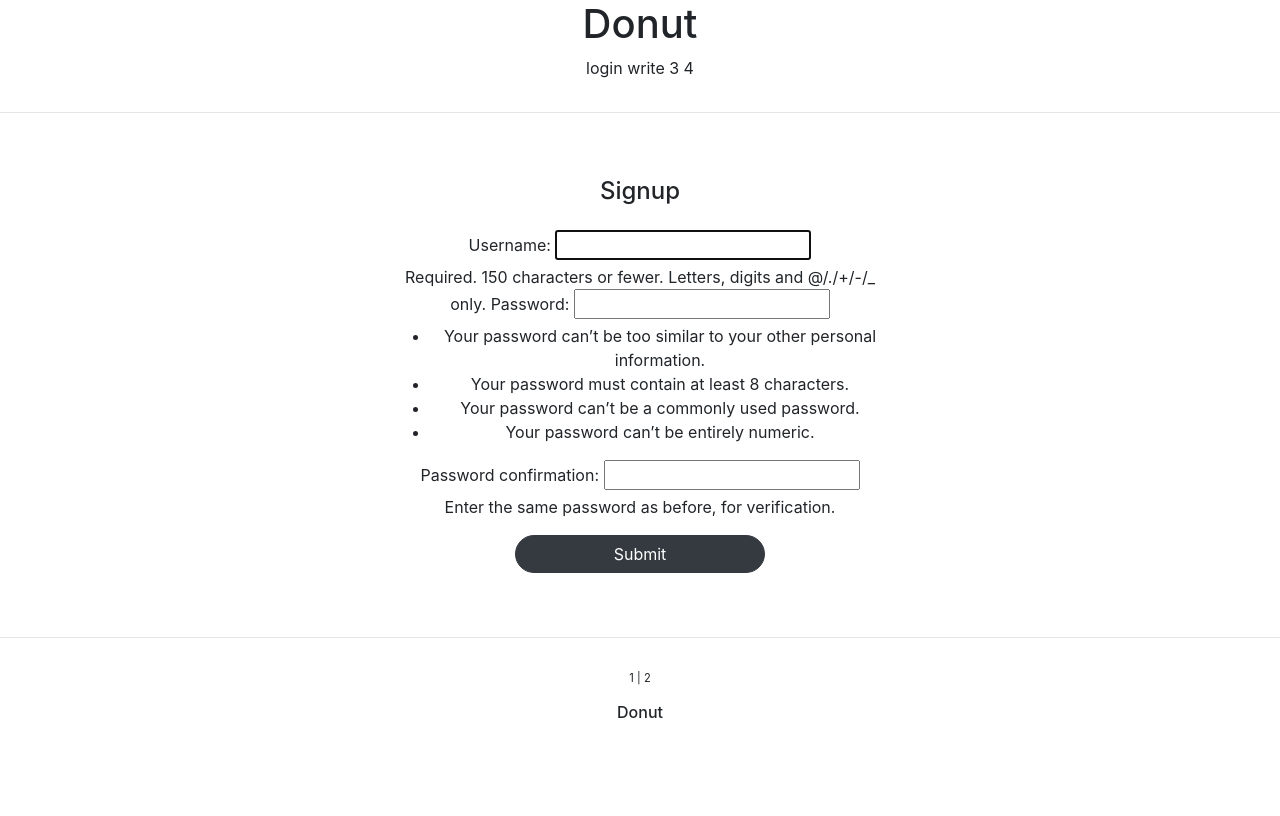
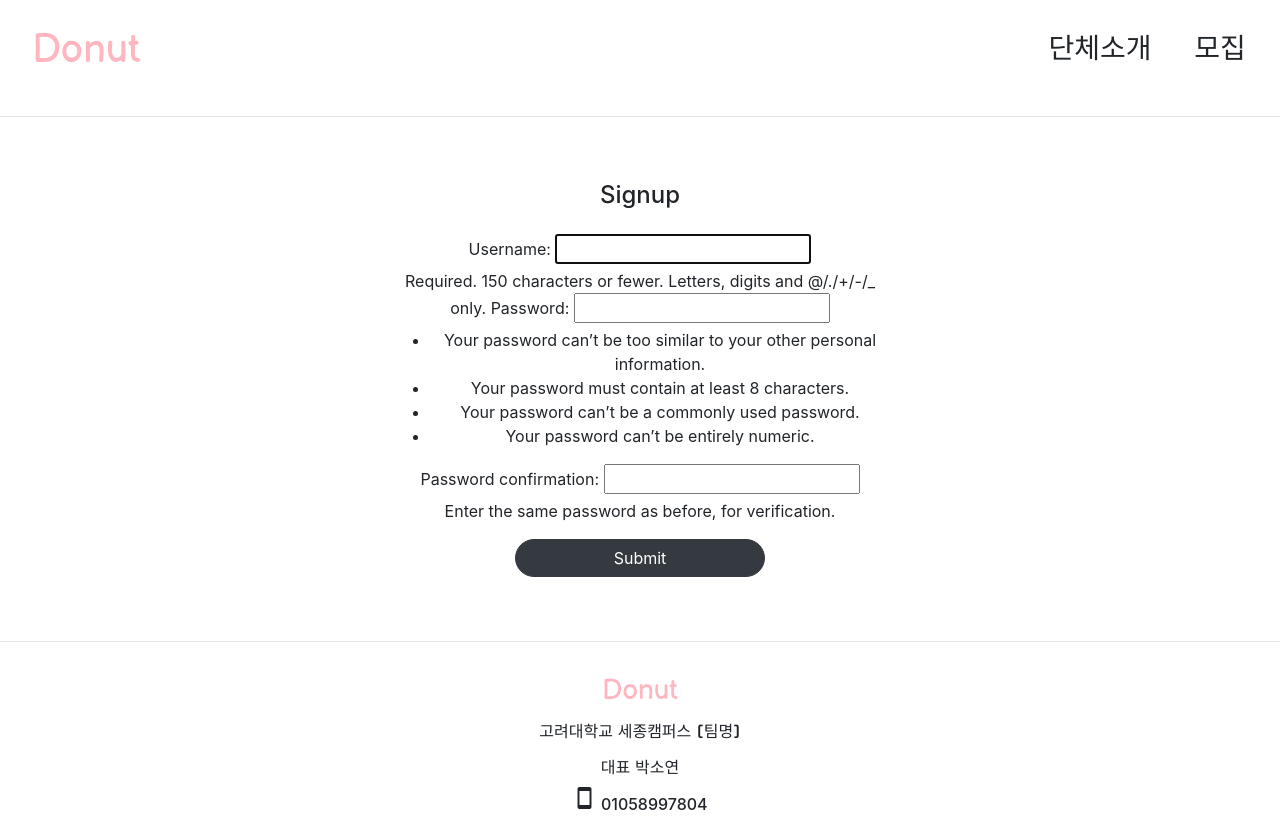
Before and after one commit to soyeom/donut, a Django app: page /accounts/create/ in a window 1280 px wide. Before the commit the page ends 718 px from the top, so only its background shows below. Run offline with Django 4.2, Linux system fonts and the light colour scheme; some libraries are stand-ins or nearby versions.

Commit message:
header&footer&head

```diff
--- a/templates/footer.html
+++ b/templates/footer.html
@@ -1,11 +1,18 @@
-    <div style="text-align: center; margin-top: 2rem;">
-        <div style="font-size:  .7rem;">
-            <span>1</span> |
-            <span>2</span>
-        </div>
+<style>
+    .대표, .팀 {
+            margin-top: 1rem;
+            text-align: center;
+            vertical-align: middle;
+            font-family: 'Jua', sans-serif;
+        }
+</style>
 
-        <div style="margin-top : 1rem;">
-            <h6 style="margin-top : 1rem;">Donut</h6>
+<div style="text-align: center; ">
+            <h3 style="margin-top : 2rem; font-family: 'Balsamiq Sans', cursive; color: lightpink;">Donut</h3>
+            <h6 class="팀">고려대학교 세종캠퍼스 [팀명]</h6>
+            <h6 class="대표">대표 박소연</h6>
+            <span class="material-icons">smartphone</span>
+            <h6 style="'Jua', sans-serif; display: inline;">01058997804</h6>
         </div>
 
     </div>
--- a/templates/head.html
+++ b/templates/head.html
@@ -7,6 +7,20 @@
     <!--  bootstrap link  -->
     <link rel="stylesheet" href="https://stackpath.bootstrapcdn.com/bootstrap/4.4.1/css/bootstrap.min.css"
           integrity="sha384-Vkoo8x4CGsO3+Hhxv8T/Q5PaXtkKtu6ug5TOeNV6gBiFeWPGFN9MuhOf23Q9Ifjh" crossorigin="anonymous">
+
+    <!--  GOOGLE FONTS LINK  -->
+    <link rel="preconnect" href="https://fonts.googleapis.com">
+    <link rel="preconnect" href="https://fonts.gstatic.com" crossorigin>
+    <link href="https://fonts.googleapis.com/css2?family=Balsamiq+Sans&family=Lobster&display=swap" rel="stylesheet">
+
+    <!--  GOOGLE 한글 FONTS LINK  -->
+    <link rel="preconnect" href="https://fonts.googleapis.com">
+    <link rel="preconnect" href="https://fonts.gstatic.com" crossorigin>
+    <link href="https://fonts.googleapis.com/css2?family=Jua&display=swap" rel="stylesheet">
+
+    <!--  MATERIAL ICONS  -->
+    <link href="https://fonts.googleapis.com/css2?family=Material+Icons" rel="stylesheet">
+
     <style>
         @font-face {
         }
--- a/templates/header.html
+++ b/templates/header.html
@@ -1,13 +1,25 @@
-    <div style="text-align: center; margin-bottom: 2rem;">
-        <div>
-            <h1>Donut</h1>
-        </div>
+<head>
+    <style>
+        .Donut {
+            margin : 2rem 2rem 5rem;
+            display : inline;
+            text-align: center;
+            line-height : 100px;
+            float: start;
+            color: lightpink;
+            font-family: 'Balsamiq Sans', cursive;
+        }
+        .단체소개, .모집 {
+            display : inline;
+            width : 120px;
+            text-align: center;
+            line-height : 100px;
+            float: right;
+            font-family: 'Jua', sans-serif;
+        }
+    </style>
+</head>
 
-        <div>
-            <span>login</span>
-            <span>write</span>
-            <span>3</span>
-            <span>4</span>
-        </div>
-
-    </div>
+    <h1 class="Donut">Donut</h1>
+    <h3 class="모집">모집</h3>
+    <h3 class="단체소개">단체소개</h3>
```
